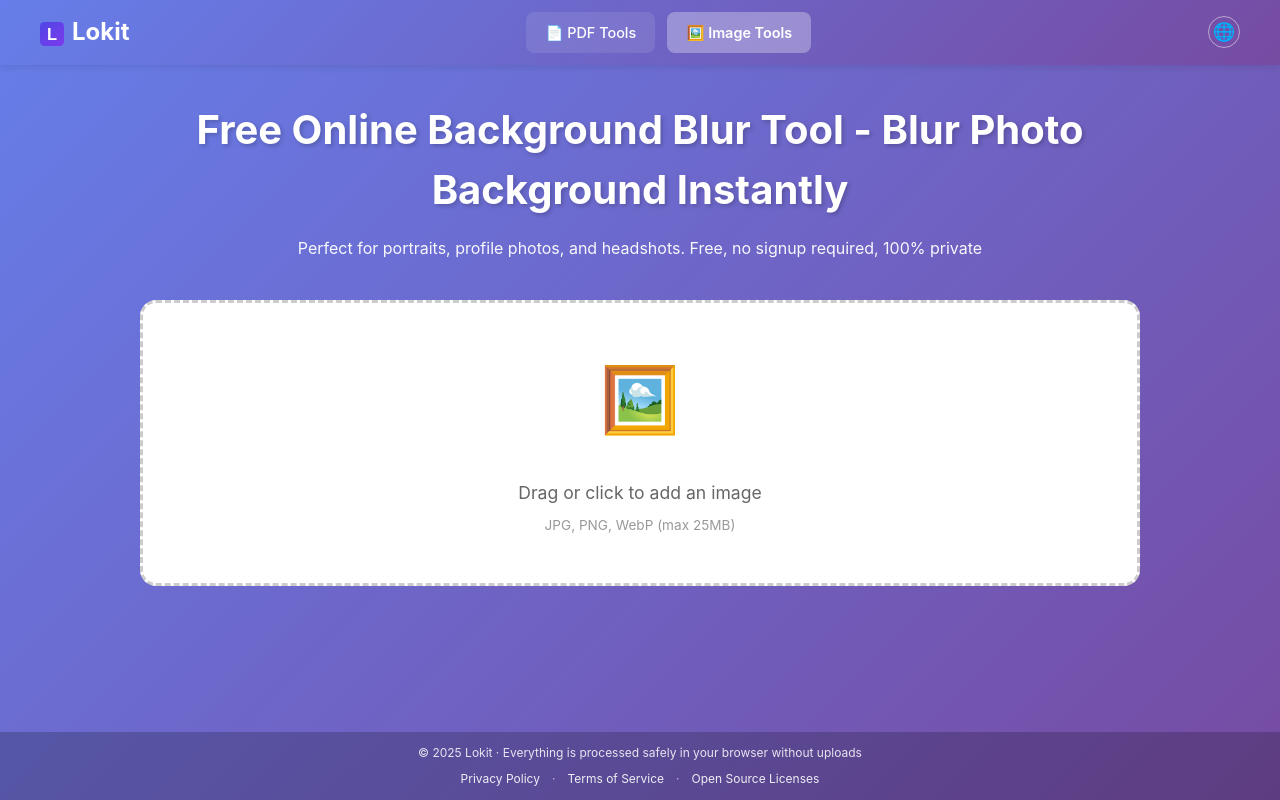
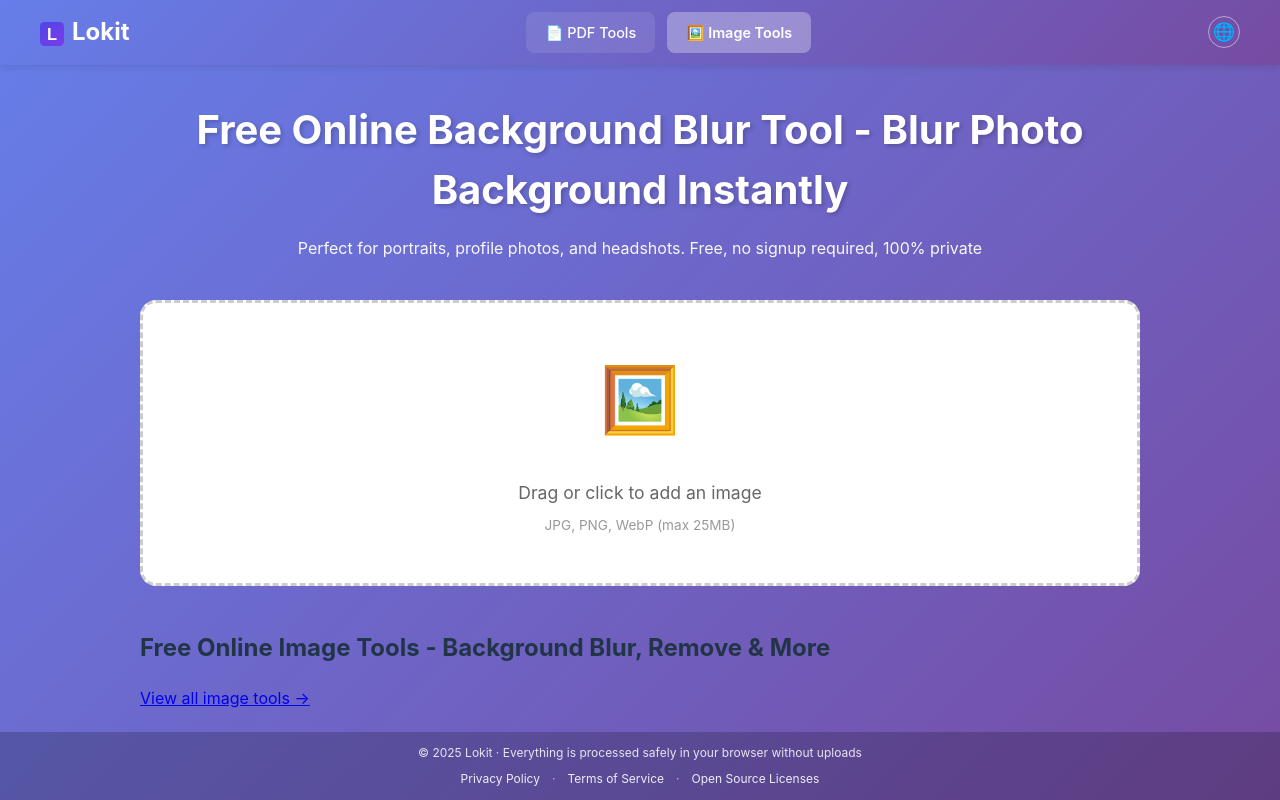
Before and after one commit to king-mini/file-convert, a React (Vite) app: page /image/blur-background in a window 1280 px wide. Built offline with nearby package versions, Linux system fonts and the light colour scheme.

Commit message:
SEO: 백링크 추가 및 CSS 스타일링

```diff
--- a/src/pages/image/BackgroundBlur.tsx
+++ b/src/pages/image/BackgroundBlur.tsx
@@ -1,4 +1,5 @@
 import { useState, useCallback, useEffect } from 'react';
+import { Link } from 'react-router-dom';
 import { useTranslation } from 'react-i18next';
 import { blurBackground, formatFileSize, copyImageToClipboard } from '../../utils/imageProcessor';
 import './BackgroundBlur.css';
@@ -16,7 +17,8 @@ const BackgroundBlur = () => {
   const [modalIndex, setModalIndex] = useState(0); // 0: 원본, 1: 결과
   const [copied, setCopied] = useState(false);
   const [resultBlob, setResultBlob] = useState<Blob | null>(null);
-  const { t } = useTranslation();
+  const { t, i18n } = useTranslation();
+  const lang = (i18n.language || 'en').split('-')[0];
 
   // 모달 키보드 단축키 (ESC: 닫기, 좌우 방향키: 토글)
   useEffect(() => {
@@ -348,6 +350,14 @@ const BackgroundBlur = () => {
           </div>
         </div>
       )}
+
+      {/* Other Tools Section */}
+      <div className="other-tools">
+        <h2>{t('imageHome.heroTitle')}</h2>
+        <Link to="/image" className="view-all-link">
+          {lang === 'ko' ? '모든 이미지 도구 보기 →' : 'View all image tools →'}
+        </Link>
+      </div>
     </div>
   );
 };
--- /dev/null
+++ b/src/styles/other-tools.css
@@ -0,0 +1 @@
+.other-tools {\n  margin: 60px auto;\n  padding: 40px 20px;\n  max-width: 800px;\n  text-align: center;\n  border-top: 1px solid var(--border-color);\n}\n\n.other-tools h2 {\n  font-size: 1.5rem;\n  margin-bottom: 20px;\n  color: var(--text-color);\n}\n\n.view-all-link {\n  display: inline-block;\n  padding: 12px 32px;\n  background: var(--primary-color);\n  color: white;\n  text-decoration: none;\n  border-radius: 8px;\n  font-weight: 500;\n  transition: all 0.3s ease;\n}\n\n.view-all-link:hover {\n  background: var(--primary-hover);\n  transform: translateY(-2px);\n  box-shadow: 0 4px 12px rgba(0, 0, 0, 0.15);\n}\n
```
